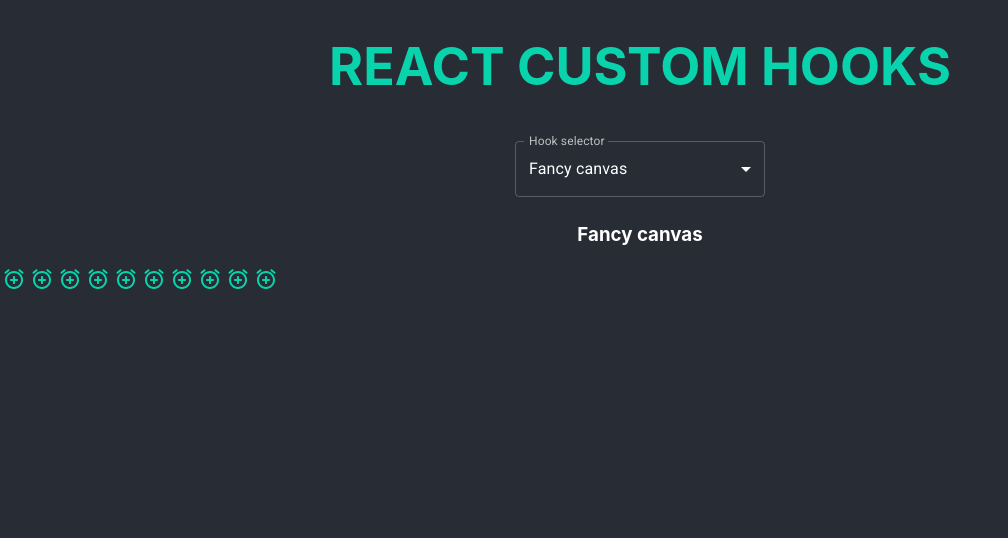
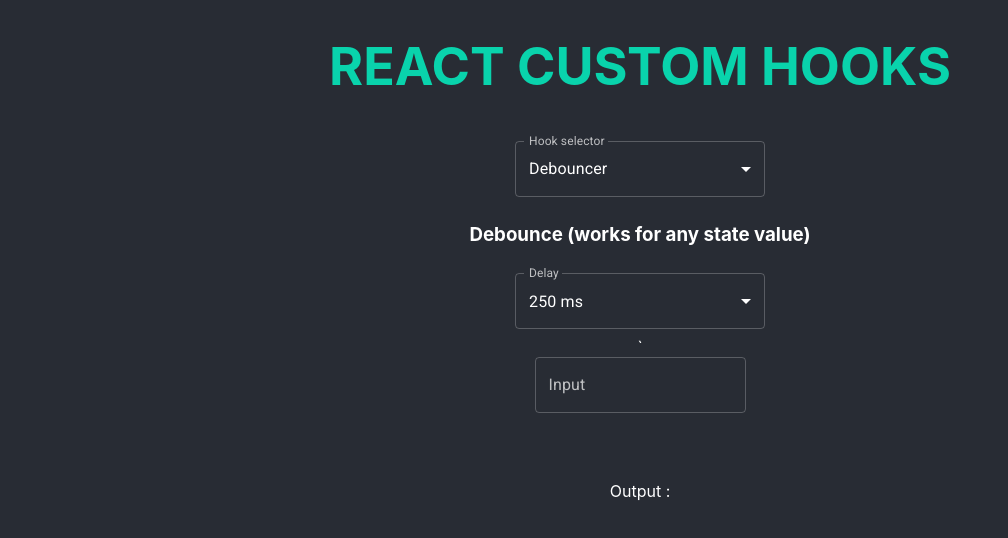
Before and after one commit to Fyvel/custom-hooks, a React (Create React App) app: page / in a window 1280 px wide. Shown: the top 538 px of the page, without its empty margins (0-1008 px from the left). Built offline with nearby package versions, Linux system fonts and the light colour scheme.

Commit message:
Add debounce hook example

```diff
--- a/src/App.scss
+++ b/src/App.scss
@@ -57,4 +57,41 @@
       }
     }
   }
+
+  &-Event {
+    &-box {
+      display: flex;
+      flex-flow: row wrap;
+      justify-content: space-around;
+
+      .input-fields {
+        display: flex;
+        align-items: center;
+        justify-content: center;
+      }
+    }
+
+    &-section {
+      flex: 1 1 0;
+
+      .event-items {
+        display: flex;
+        justify-content: space-around;
+        align-items: center;
+      }
+    }
+  }
+
+  &-Debounce {
+    .box {
+      display: flex;
+      flex-flow: column nowrap;
+      align-items: center;
+      justify-content: center;
+    }
+
+    .debouncing {
+      font-style: italic;
+    }
+  }
 }
--- a/src/App.tsx
+++ b/src/App.tsx
@@ -8,6 +8,8 @@ import { ThemeProvider } from '@material-ui/styles';
 import HookSelector from './components/hookSelector';
 import ScrollingList from './components/scrollingList';
 import FancyCanvas from './components/fancyCanvas';
+import EventGroup from './components/eventGroup';
+import DebounceSetter from './components/debounceSetter';
 
 const theme = createMuiTheme({
   palette: {
@@ -31,11 +33,19 @@ const hookList = [
   {
     title: 'Fancy canvas',
     component: <FancyCanvas />
+  },
+  {
+    title: 'Event factory',
+    component: <EventGroup />
+  },
+  {
+    title: 'Debouncer',
+    component: <DebounceSetter />
   }
 ];
 
 const App: React.FC = () => {
-  const initial = 3;
+  const initial = 5;
 
   const [selectedHook, setSelectedHook] = useState(initial);
 
--- /dev/null
+++ b/src/components/debounceSetter.tsx
@@ -0,0 +1,92 @@
+import React, { useRef, useState, useEffect, ChangeEvent } from "react";
+import { makeStyles, Theme, createStyles, FormControl, InputLabel, Select, MenuItem, TextField } from "@material-ui/core";
+import useDebounce from "src/hooks/debounce";
+
+
+const useStyles = makeStyles((theme: Theme) =>
+    createStyles({
+        formControl: {
+            margin: theme.spacing(1),
+            minWidth: 250,
+        },
+        selectEmpty: {
+            marginTop: theme.spacing(2),
+        },
+    }),
+)
+
+
+export default function DebounceSetter() {
+    const classes = useStyles();
+    const inputLabel = useRef<HTMLLabelElement>(null);
+    const [labelWidth, setLabelWidth] = useState(0);
+    useEffect(() => { setLabelWidth(inputLabel.current!.offsetWidth); }, []);
+
+    const [delay, setDelay] = useState(250);
+    const [value, setValue] = useState<string>('');
+    const [debouncing, setDebouncing] = useState<string>('');
+    const debounced = useDebounce(value, delay);
+
+    const list: { id: number, name: string }[] = [
+        { id: 0, name: 'None' },
+        { id: 250, name: '250 ms' },
+        { id: 500, name: '500 ms' },
+        { id: 1000, name: '1 sec' },
+    ];
+
+    const handleChange = (event: ChangeEvent<{ value: unknown }>) => {
+        setDebouncing('Typing ...')
+        setValue(event.target.value as string)
+    }
+
+    const handleDelayChange = (event: ChangeEvent<{ value: unknown }>) => {
+        setDelay(event.target.value as number)
+    };
+
+    useEffect(() => {
+        setDebouncing('')
+    }, [debounced])
+
+    return (
+        <>
+            <h3>Debounce (works for any state value)</h3>
+            <div className="App-Debounce">
+
+                <div className="box">
+                    <FormControl variant="outlined" className={classes.formControl}>
+                        <InputLabel ref={inputLabel} htmlFor="outlined-hook-native-simple">
+                            Delay
+                    </InputLabel>
+                        <Select
+                            native
+                            value={delay}
+                            onChange={handleDelayChange}
+                            labelWidth={labelWidth}
+                            inputProps={{
+                                name: 'delay',
+                                id: 'outlined-hook-native-simple',
+                            }}
+                        >
+                            {list.map(item => {
+                                return (
+                                    <option
+                                        key={item.id}
+                                        value={item.id}>
+                                        {item.name}
+                                    </option>)
+                            })}
+                        </Select>
+                    </FormControl>`
+                    <TextField id="outlined-basic"
+                        label="Input"
+                        variant="outlined"
+                        color="primary"
+                        value={value}
+                        onChange={handleChange} />
+                    <p className='debouncing'>{debouncing || <>&nbsp;</>}</p>
+                    <p>Output : {debounced}</p>
+                </div>
+            </div>
+        </>
+    )
+}
--- a/src/hooks/debounce.ts
+++ b/src/hooks/debounce.ts
@@ -4,30 +4,21 @@ export default function useDebounce<T>(value: T, delay: number) {
     // State and setters for debounced value
     const [debouncedValue, setDebouncedValue] = useState(value);
 
-    useEffect(
-        () => {
+    useEffect(() => {
         // Set debouncedValue to value (passed in) after the specified delay
         const handler = setTimeout(() => {
             setDebouncedValue(value);
         }, delay);
 
-            // Return a cleanup function that will be called every time ...
-            // ... useEffect is re-called. useEffect will only be re-called ...
-            // ... if value changes (see the inputs array below).
-            // This is how we prevent debouncedValue from changing if value is ...
-            // ... changed within the delay period. Timeout gets cleared and restarted.
-            // To put it in context, if the user is typing within our app's ...
-            // ... search box, we don't want the debouncedValue to update until ...
-            // ... they've stopped typing for more than 500ms.
+        /**
+         * Return a cleanup function that will be called every time useEffect is re-called. useEffect will only be re-called if value changes (see the inputs array below).
+         * This is how we prevent debouncedValue from changing if value is changed within the delay period. Timeout gets cleared and restarted.
+         * To put it in context, if the user is typing within our app's search box, we don't want the debouncedValue to update until they've stopped typing for more than 500ms.
+         */
         return () => {
             clearTimeout(handler);
-            };
-        },
-        // Only re-call effect if value changes
-        // You could also add the "delay" var to inputs array if you ...
-        // ... need to be able to change that dynamically.
-        [delay, value]
-    );
+        }
+    }, [delay, value]);
 
     return debouncedValue;
 }
```
Also changed, not shown: 1 other file (tests, documents, lock files or other folders). Lines whose indentation alone changed are shown as unchanged.
